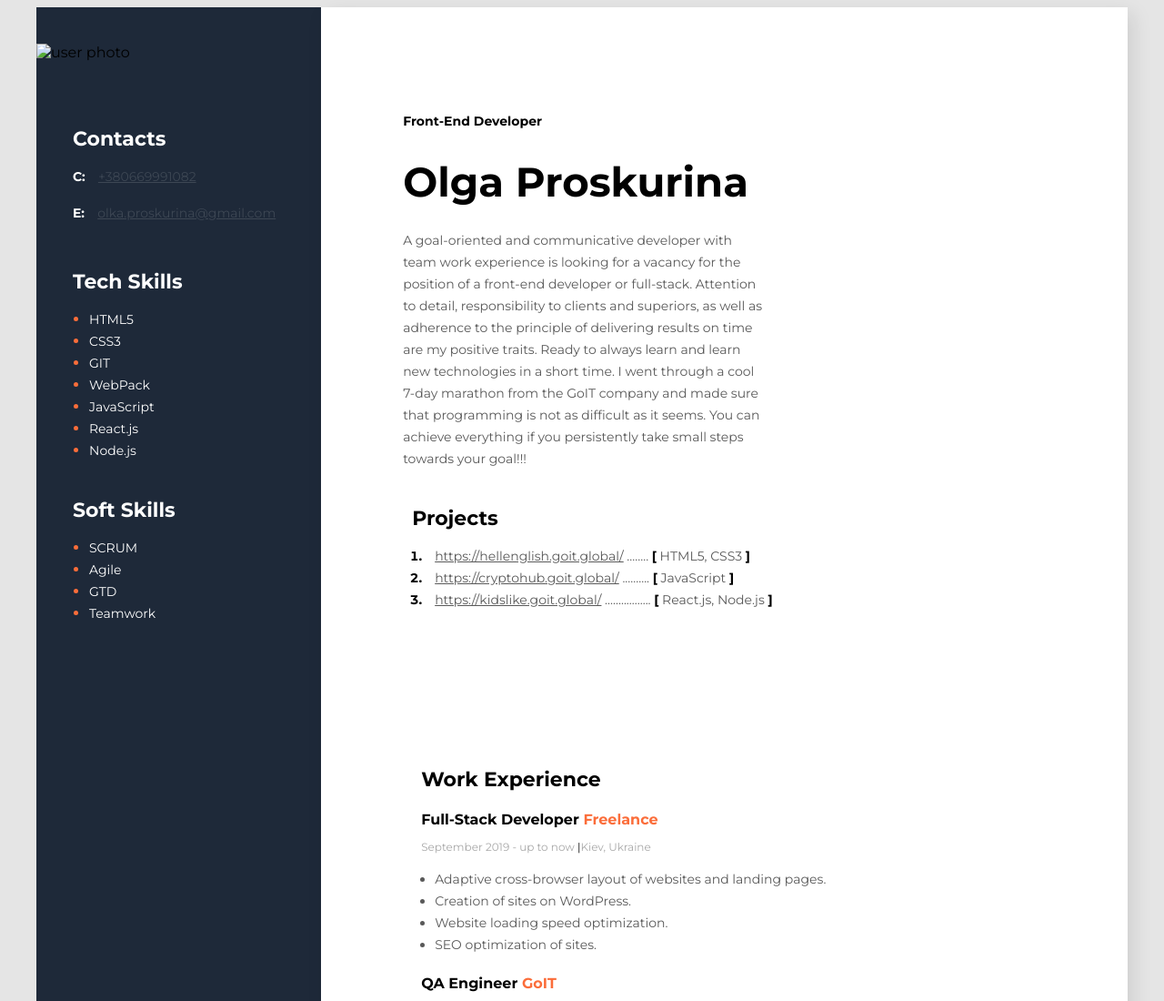
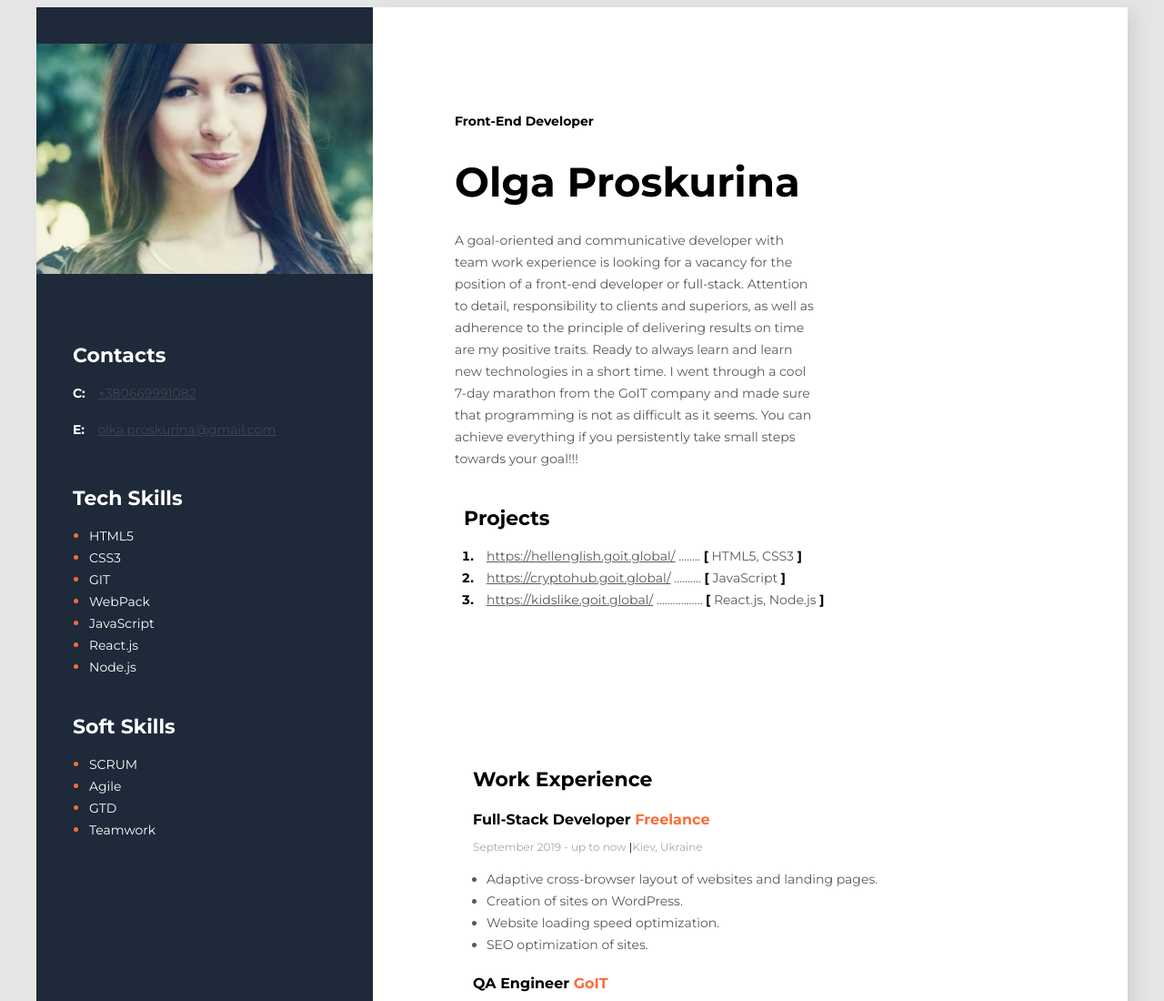
Before and after one commit to helgaprosk/github-DZ1, a plain HTML site: page index.html in a window 1280 px wide. Shown: the top 1100 px of the page at 91% size. Drawn offline with Linux system fonts and the light colour scheme.

Commit message:
Фото
виправила вірний шлях до фото

```diff
--- a/index.html
+++ b/index.html
@@ -108,7 +108,7 @@
      </div>
      <!--Sidebar-->
      <aside class="sidebar">
-      <img src="img/1.jpg" alt="user photo" class="photo">
+      <img src="image/1.jpg" alt="user photo" class="photo">
       <!--Contact-->
       <div class="contacts">
           <h3 class="sidebar-title">Contacts</h3>
```
